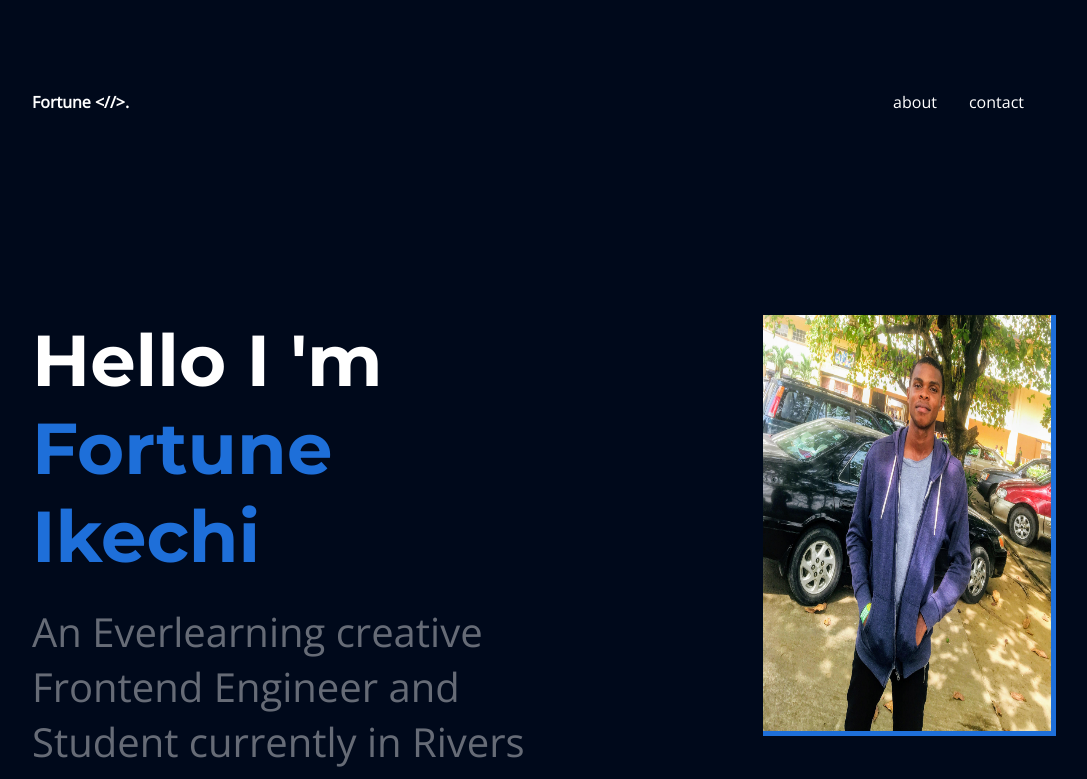
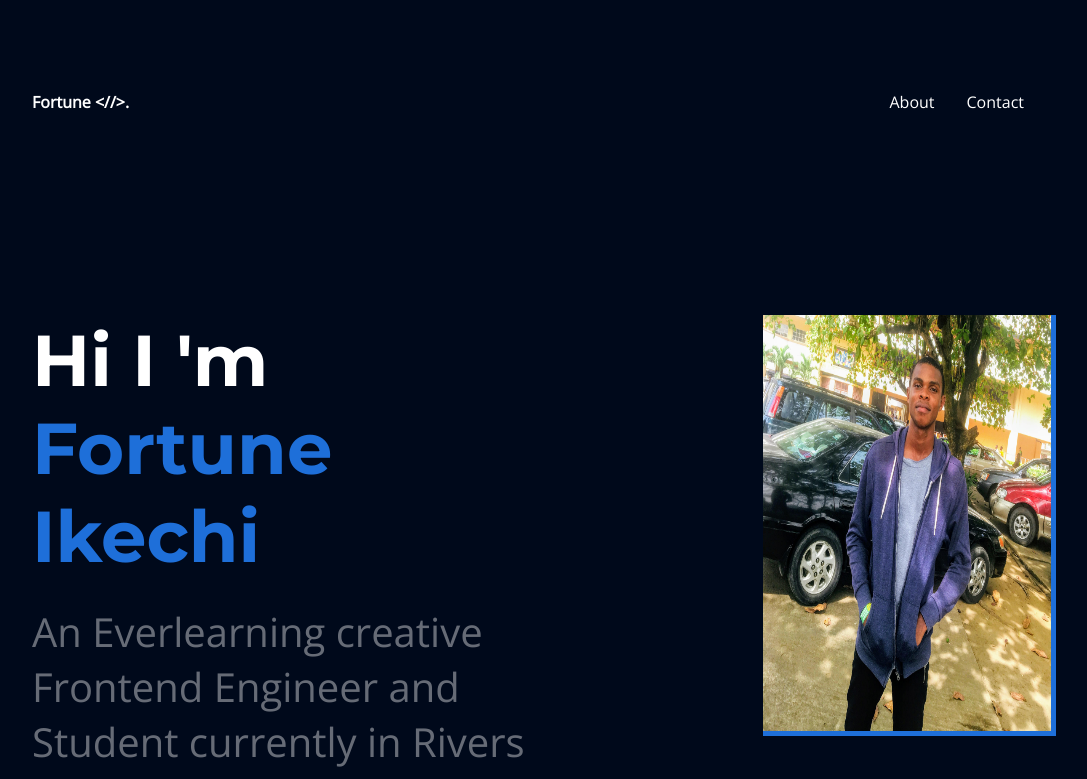
Before and after one commit to iamfortune/myportfolio, a React (Create React App) app: page / in a window 1280 px wide. Shown: the top 779 px of the page, without its empty margins (96-1183 px from the left). Built offline with nearby package versions, Linux system fonts and the light colour scheme.

Commit message:
modified files

```diff
--- a/src/App.css
+++ b/src/App.css
@@ -39,7 +39,7 @@ a{
   list-style: none;
 }
 .header_container ul li{
-  display: inline-block;
+  display: inline;
   padding-right: 2rem;
 }
 .header_container ul li a{
--- a/src/components/header.js
+++ b/src/components/header.js
@@ -7,8 +7,8 @@ const Header = ({name, contactEmail})=>{
                 <Link to="/"><h1>{name}.</h1></Link>
                 <nav>
                     <ul>
-                        <li><Link to="/about">about</Link></li>
-                        <li><a href={`mailto:${contactEmail}`}>contact</a></li>
+                        <li><Link to="/about">About</Link></li>
+                        <li><a href={`mailto:${contactEmail}`}>Contact</a></li>
                     </ul>
                 </nav>
             </div>
--- a/src/components/home.js
+++ b/src/components/home.js
@@ -6,7 +6,7 @@ const Home = ({name, paragraph, authorImage})=>{
     <div>
         <div className="home_container">
             <div className="home_head_wrapper">
-            < h1 > Hello I 'm <br></br> <span>{name}</span></h1>
+            < h1 > Hi I 'm <br></br> <span>{name}</span></h1>
             <p>{paragraph}</p>
             </div>
             <div className="image_container">
```
Also changed, not shown: 1 other file (tests, documents, lock files or other folders).
